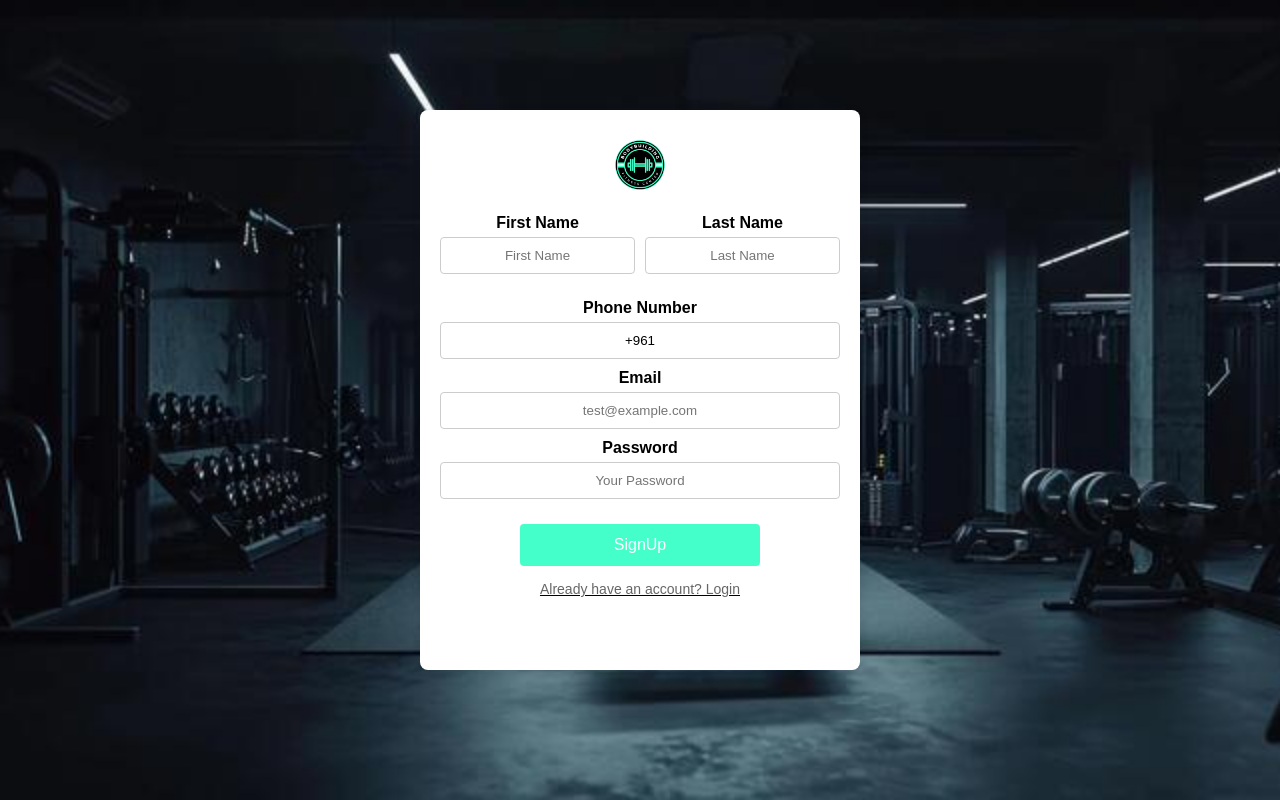
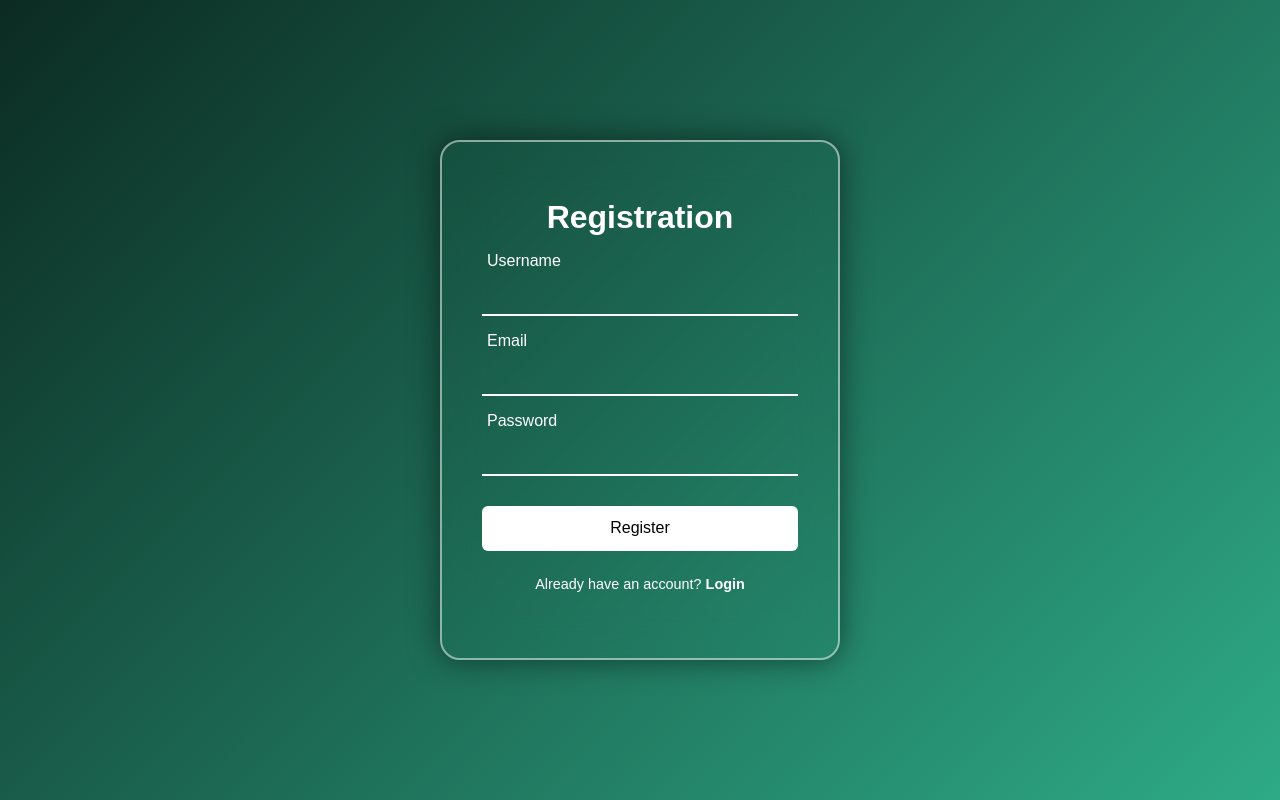
Before and after one commit to SobhyDaaboul/GymApp_FrontEnd, a React (Create React App) app: page /SignUp in a window 1280 px wide. Built offline with nearby package versions, Linux system fonts and the light colour scheme.

Commit message:
fixing all pages

```diff
--- a/package.json
+++ b/package.json
@@ -3,6 +3,7 @@
   "version": "0.1.0",
   "private": true,
   "dependencies": {
+    "@ionic/react": "^8.4.2",
     "cra-template": "1.2.0",
     "react": "^19.0.0",
     "react-dom": "^19.0.0",
--- a/src/App.js
+++ b/src/App.js
@@ -1,8 +1,8 @@
 import { Routes, Route } from "react-router-dom";
 import {
   LoginPage,
+  SignUpPage,
   HomePage,
-  SignUpPage,
   ClassesPage,
   MyWorkoutPage,
   PtSessionsPage,
@@ -11,8 +11,8 @@ import {
 
 const routes = [
   { path: "/", element: <LoginPage /> },
+  { path: "/home-page", element: <HomePage /> },
   { path: "/SignUp", element: <SignUpPage /> },
-  { path: "/home-page", element: <HomePage /> },
   { path: "/create-membership", element: <MembershipCreationPage /> },
   { path: "/Classes", element: <ClassesPage /> },
   { path: "/MyWorkout", element: <MyWorkoutPage /> },
--- a/src/CSS/AutoCarousel.module.css
+++ b/src/CSS/AutoCarousel.module.css
@@ -1,6 +1,6 @@
 .carousel {
   overflow: hidden;
-  width: 100vw;
+  width: 100%;
   height: calc(100vh - 60px);
   margin-top: 0;
   padding: 0;
--- a/src/CSS/LoginForm.module.css
+++ b/src/CSS/LoginForm.module.css
@@ -1,91 +1,130 @@
-body {
-  font-family: Arial, sans-serif;
+* {
   margin: 0;
   padding: 0;
-  background-image: url("../assets/images/gymbackground.jpg");
-  background-size: cover;
-  background-position: center;
-  background-repeat: no-repeat;
+  box-sizing: border-box;
+  font-family: "Poppins", sans-serif;
 }
 
-.mainclass {
+.container {
   display: flex;
   justify-content: center;
   align-items: center;
-  height: 100vh;
-  flex-direction: column;
+  min-height: 100vh;
+  background: linear-gradient(-45deg, #45ffca, #000000, #45ffca);
+  background-size: 400% 400%;
+  animation: gradient 15s ease infinite;
 }
 
-.card {
-  background-color: #ffffff;
-  padding: 35px;
-  border-radius: 8px;
-  box-shadow: 0 2px 10px rgba(0, 0, 0, 0.1);
-  width: 400px;
-  height: 500px;
+@keyframes gradient {
+  0% {
+    background-position: 0% 50%;
+  }
+  50% {
+    background-position: 100% 50%;
+  }
+  100% {
+    background-position: 0% 50%;
+  }
 }
 
-.logo {
-  margin-bottom: 5px;
+.wrapper {
+  position: relative;
+  width: 400px;
+  height: 440px;
+  background: transparent;
+  border: 2px solid rgba(255, 255, 255, 0.5);
+  border-radius: 20px;
+  backdrop-filter: blur(20px);
+  box-shadow: 0 0 30px rgba(0, 0, 0, 0.5);
+  display: flex;
+  justify-content: center;
+  align-items: center;
+  overflow: hidden;
+}
+
+.wrapper .form-box {
+  width: 100%;
+  padding: 40px;
+}
+
+.form-box h2 {
+  font-size: 2em;
+  color: #fff;
   text-align: center;
 }
 
-.logo img {
-  width: 150px;
-  height: 150px;
-  border-radius: 50%;
-  background-color: black;
+.input-box {
+  position: relative;
+  width: 100%;
+  height: 50px;
+  border-bottom: 2px solid #fff;
+  margin: 30px 0;
 }
 
-.formgroup {
-  margin-bottom: 15px;
-  text-align: center;
+.input-box label {
+  position: absolute;
+  top: 50%;
+  left: 5px;
+  transform: translateY(-50%);
+  font-size: 1em;
+  color: #fff;
+  font-weight: 500;
+  pointer-events: none;
+  transition: 0.5s;
 }
 
-.formgroup label {
-  display: block;
-  font-size: 14px;
-  color: #333;
-  margin-bottom: 5px;
+.input-box input:focus ~ label,
+.input-box input:valid ~ label {
+  top: -5px;
 }
 
-.formgroup input {
+.input-box input {
   width: 100%;
-  padding: 10px;
-  border: 1px solid #ccc;
-  border-radius: 4px;
-  font-size: 14px;
-  text-align: center;
+  height: 100%;
+  background: transparent;
+  border: none;
+  outline: none;
+  font-size: 1em;
+  color: #fff;
+  font-weight: 600;
+  padding: 0 35px 0 5px;
 }
 
-.loginbutton {
-  width: 100%;
-  padding: 10px;
-  margin: 15px 0;
-  background-color: #45ffca;
+.input-box .icon {
+  position: absolute;
+  right: 8px;
+  font-size: 1.2em;
   color: #fff;
-  border: none;
-  border-radius: 4px;
-  font-size: 16px;
-  cursor: pointer;
+  line-height: 57px;
 }
 
-.loginbutton:hover {
-  background-color: black;
+.btn {
+  width: 100%;
+  height: 45px;
+  background: #fff;
+  border: none;
+  outline: none;
+  border-radius: 6px;
+  cursor: pointer;
+  font-size: 1em;
+  color: #000;
+  font-weight: 500;
 }
 
-.createaccountbutton {
-  width: 100%;
-  padding: 10px;
-  background-color: transparent;
-  color: #45ffca;
-  border: 2px solid #45ffca;
-  border-radius: 4px;
-  font-size: 16px;
-  cursor: pointer;
+.login-register {
+  font-size: 0.9em;
+  color: #fff;
+  text-align: center;
+  font-weight: 500;
+  margin: 25px 0 10px;
 }
 
-.createaccountbutton:hover {
-  background-color: #45ffca;
+.login-register p a {
   color: #fff;
+  text-decoration: none;
+  font-weight: 600;
 }
+
+.login-register p a:hover {
+  text-decoration: underline;
+}
--- a/src/CSS/SignUpForm.module.css
+++ b/src/CSS/SignUpForm.module.css
@@ -1,164 +1,136 @@
-body {
-  font-family: Arial, sans-serif;
+* {
   margin: 0;
   padding: 0;
-  background-image: url("../assets/images/gymbackground.jpg");
-  background-size: cover;
-  background-position: center;
-  background-repeat: no-repeat;
+  box-sizing: border-box;
+  font-family: "Poppins", sans-serif;
 }
 
-.mainclass {
+.container {
   display: flex;
   justify-content: center;
   align-items: center;
-  height: 100vh;
-  flex-direction: column;
+  min-height: 100vh;
+  background: linear-gradient(-45deg, #45ffca, black, #45ffca);
+  background-size: 400% 400%;
+  animation: gradient 15s ease infinite;
 }
 
-.formclass {
-  background-color: #ffffff;
-  padding: 20px 20px;
-  border-radius: 8px;
-  box-shadow: 0 2px 10px rgba(0, 0, 0, 0.1);
-  width: 400px;
-  height: auto;
-  min-height: 520px;
-  max-height: 90vh;
-  display: flex;
-  flex-direction: column;
-  margin-bottom: 20px;
-  overflow-y: hidden;
+@keyframes gradient {
+  0% {
+    background-position: 0% 50%;
+  }
+  50% {
+    background-position: 100% 50%;
+  }
+  100% {
+    background-position: 0% 50%;
+  }
 }
 
-.formclass div {
-  margin-bottom: 10px;
+.wrapper {
+  position: relative;
+  width: 400px;
+  height: 520px;
+  background: transparent;
+  border: 2px solid rgba(255, 255, 255, 0.5);
+  border-radius: 20px;
+  backdrop-filter: blur(20px);
+  box-shadow: 0 0 30px rgba(0, 0, 0, 0.5);
+  display: flex;
+  justify-content: center;
+  align-items: center;
+  overflow: hidden;
+  transform: scale(1);
 }
 
-.logo {
+.wrapper .form-box {
+  width: 100%;
+  padding: 40px;
+}
+
+.wrapper .form-box.register {
+  position: relative;
+  transform: none;
+}
+
+.form-box h2 {
+  font-size: 2em;
+  color: #fff;
   text-align: center;
 }
 
-.logo img {
-  width: 70px;
-  height: 70px;
-  border-radius: 50%;
-  background-color: black;
+.input-box {
+  position: relative;
+  width: 100%;
+  height: 50px;
+  border-bottom: 2px solid #fff;
+  margin: 30px 0;
 }
 
-.nameContainer {
-  display: flex;
-  justify-content: center;
-  margin-bottom: 10px;
-  border-color: black;
+.input-box label {
+  position: absolute;
+  top: 50%;
+  left: 5px;
+  transform: translateY(-50%);
+  font-size: 1em;
+  color: #fff;
+  font-weight: 500;
+  pointer-events: none;
+  transition: 0.5s;
 }
 
-.firstName {
-  flex: 1;
-  margin-right: 5px;
-  text-align: center;
+.input-box input:focus ~ label,
+.input-box input:valid ~ label {
+  top: -5px;
 }
 
-.lastName {
-  flex: 1;
-  margin-left: 5px;
-  text-align: center;
+.input-box input {
+  width: 100%;
+  height: 100%;
+  background: transparent;
+  border: none;
+  outline: none;
+  font-size: 1em;
+  color: #fff;
+  font-weight: 600;
+  padding: 0 35px 0 5px;
 }
 
-.number {
-  margin-top: 5px;
+.input-box .icon {
+  position: absolute;
+  right: 8px;
+  font-size: 1.2em;
+  color: #fff;
+  line-height: 57px;
 }
 
-.phoneNumber {
-  margin-top: 5px;
-  text-align: center;
+.btn {
+  width: 100%;
+  height: 45px;
+  background: #fff;
+  border: none;
+  outline: none;
+  border-radius: 6px;
+  cursor: pointer;
+  font-size: 1em;
+  color: #000;
+  font-weight: 500;
 }
 
-label {
-  display: block;
-  margin-bottom: 5px;
-  font-weight: bold;
+.login-register {
+  font-size: 0.9em;
+  color: #fff;
   text-align: center;
+  font-weight: 500;
+  margin: 25px 0 10px;
 }
 
-input[type="text"],
-input[type="password"] {
-  width: 100%;
-  padding: 10px;
-  border: 1px solid #ccc;
-  border-radius: 4px;
-  box-sizing: border-box;
-  text-align: center;
+.login-register p a {
+  color: #fff;
+  text-decoration: none;
+  font-weight: 600;
 }
 
-input[type="text"]:focus,
-input[type="password"]:focus {
-  border-color: #45ffca;
-  outline: none;
+.login-register p a:hover {
+  text-decoration: underline;
 }
-
-.Password {
-  position: relative;
-  margin-bottom: 25px !important;
-}
-
-.Password span {
-  display: block;
-  text-align: center;
-  margin-top: 5px;
-  font-size: 14px;
-}
-
-.buttonContainer {
-  display: flex;
-  flex-direction: column;
-  gap: 10px;
-  width: 100%;
-  margin-top: 15px;
-  padding-top: 15px;
-  padding-bottom: 5px;
-}
-
-.Submitbtn,
-.loginBtn {
-  background-color: #45ffca;
-  color: white;
-  padding: 12px;
-  border: none;
-  border-radius: 4px;
-  cursor: pointer;
-  width: 60%;
-  font-size: 16px;
-  margin: 0 auto;
-  display: block;
-  transition: background-color 0.3s ease;
-}
-
-.loginBtn {
-  background-color: #666;
-}
-
-.loginBtn:hover {
-  background-color: #555;
-}
-
-.submitbtn {
-  text-decoration: none;
-  text-align: center;
-  display: block;
-}
-
-.submitbtn p {
-  color: #666;
-  margin-top: 15px;
-  font-size: 14px;
-  transition: color 0.3s ease;
-}
-
-.submitbtn p:hover {
-  color: #45ffca;
-}
-
-.Submitbtn:hover {
-  background-color: black;
-}
--- a/src/CSS/home-page.module.css
+++ b/src/CSS/home-page.module.css
@@ -8,6 +8,7 @@
   font-size: 1.8rem;
   font-weight: bold;
   font-style: italic;
+  color: #45ffca;
 }
 
 .homePage {
@@ -18,7 +19,7 @@
 }
 
 @media (max-width: 768px) {
-  .homePage{
-  flex-direction: column;
+  .homePage {
+    flex-direction: column;
   }
 }
--- a/src/Pages/SignUpPage.js
+++ b/src/Pages/SignUpPage.js
@@ -1,9 +1,11 @@
-import SignUpForm from '../components/Forms/SignUpForm';
+import SignUpForm from "../components/Forms/SignUpForm";
 
-function SignUpPage(){
+function SignUpPage() {
   return (
-    <SignUpForm/>
-  )
+    <div>
+      <SignUpForm />
+    </div>
+  );
 }
 
 export default SignUpPage;
--- a/src/components/Forms/LoginForm.js
+++ b/src/components/Forms/LoginForm.js
@@ -1,65 +1,48 @@
 import classes from "../../CSS/LoginForm.module.css";
-import Logo from "../../assets/icons/Logo.png";
+import { IonIcon } from "@ionic/react";
 import { Link } from "react-router-dom";
-import { useState } from "react";
 
 function LoginForm() {
-  const [email, setEmail] = useState("");
-  const [emailError, setEmailError] = useState(false);
-
-  const validateEmail = (email) => {
   return (
-      email.includes("@") &&
-      email.includes(".") &&
-      email.indexOf("@") < email.lastIndexOf(".")
-    );
-  };
-
-  const handleEmailChange = (e) => {
-    const value = e.target.value;
-    setEmail(value);
-    setEmailError(!validateEmail(value));
-  };
-
-  return (
-    <div className={classes.mainclass}>
-      <div className={classes.card}>
-        <div className={classes.logo}>
-          <img src={Logo} alt="Logo" />
+    <div className={classes.container}>
+      <div className={classes.wrapper}>
+        <div className={classes["form-box"]}>
+          <h2 className={classes.animation} style={{ "--i": 0, "--j": 21 }}>
+            Login
+          </h2>
+          <form action="">
+            <div
+              className={`${classes["input-box"]} ${classes.animation}`}
+              style={{ "--i": 1, "--j": 22 }}
+            >
+              <span className={classes.icon}>
+                <IonIcon name="mail"></IonIcon>
+              </span>
+              <input type="email" />
+              <label>Email</label>
             </div>
-        <form>
-          <div className={classes.formgroup}>
-            <label htmlFor="EmailAddress">Email Address</label>
-            <input
-              type="text"
-              id="emailaddress"
-              name="EmailAddress"
-              placeholder="Enter your email address"
-              value={email}
-              onChange={handleEmailChange}
-              style={{ borderColor: emailError ? "red" : "" }}
-            />
-          </div>
-          <div className={classes.formgroup}>
-            <label htmlFor="password">Password</label>
-            <input
-              type="password"
-              id="password"
-              name="password"
-              placeholder="Enter your password"
-            />
+            <div className={classes["input-box"]}>
+              <span className={classes.icon}>
+                <IonIcon name="lock-closed"></IonIcon>
+              </span>
+              <input type="password" />
+              <label>Password</label>
             </div>
             <Link to="/home-page">
-            <button type="submit" className={classes.loginbutton}>
+              <button type="submit" className={classes.btn}>
                 Login
               </button>
             </Link>
+            <div className={classes["login-register"]}>
+              <p>
+                Don't have an account?
+                <Link to="/SignUp" className={classes["register-link"]}>
+                  Register
+                </Link>
+              </p>
+            </div>
           </form>
-        <Link to="/SignUp">
-          <button className={classes.createaccountbutton}>
-            Create New Account
-          </button>
-        </Link>
+        </div>
       </div>
     </div>
   );
--- a/src/components/Forms/SignUpForm.js
+++ b/src/components/Forms/SignUpForm.js
@@ -1,131 +1,51 @@
-import React, { useState } from 'react';
-import classes from '../../CSS/SignUpForm.module.css';
-import Logo from '../../assets/icons/Logo.png';
-import { Link } from 'react-router-dom';
+import classes from "../../CSS/SignUpForm.module.css";
+import { Link } from "react-router-dom";
+import { IonIcon } from "@ionic/react";
 
-function SignUpForm(){
-  const [phone, setPhone] = useState('+961');
-  const [phoneError, setPhoneError] = useState(false);
-  const [firstName, setFirstName] = useState('');
-  const [firstNameError, setFirstNameError] = useState(false);
-  const [lastName, setLastName] = useState('');
-  const [lastNameError, setLastNameError] = useState(false);
-  const [email, setEmail] = useState('');
-  const [emailError, setEmailError] = useState(false);
-  const [password, setPassword] = useState('');
-  const [passwordError, setPasswordError] = useState(false);
-
-  const handleFirstNameChange = (e) => {
-    const value = e.target.value;
-    setFirstName(value);
-    setFirstNameError(!/^[A-Za-z]*$/.test(value));
-  };
-
-  const handleLastNameChange = (e) => {
-    const value = e.target.value;
-    setLastName(value);
-    setLastNameError(!/^[A-Za-z]*$/.test(value));
-  };
-
-  const handlePhoneChange = (e) => {
-    const value = e.target.value;
-    if (value.length <= 5) {
-      setPhone('+961 ');
-    } else {
-      setPhone(value);
-      const numberPart = value.replace("+961 ", "");
-      if (/^[0-9]*$/.test(numberPart) && numberPart.length <= 8) {
-        setPhoneError(false);
-      } else {
-        setPhoneError(true);
-      }
-    }
-  };
-
-  const handleEmailChange = (e) => {
-    const value = e.target.value;
-    setEmail(value);
-    setEmailError(!value.includes('@') || !value.includes('.') || value.indexOf('@') > value.lastIndexOf('.'));
-  };
-
-  const handlePasswordChange = (e) => {
-    const value = e.target.value;
-    setPassword(value);
-    const strongPasswordRegex = /^(?=.*[a-z])(?=.*[A-Z])(?=.*\d)(?=.*[@$!%*?&])[A-Za-z\d@$!%*?&]{8,}$/;
-    setPasswordError(!strongPasswordRegex.test(value));
-  };
-
+function SignUpForm() {
   return (
-    <div className={classes.mainclass}>
-      <form className={classes.formclass}>
-        <div className={classes.logo}>
-          <img src={Logo} alt="Logo"/>
+    <div className={classes.container}>
+      <div className={classes.wrapper}>
+        <div className={classes["form-box"] + " " + classes.register}>
+          <h2>Registration</h2>
+          <form action="#">
+            <div className={classes["input-box"]}>
+              <span className={classes.icon}>
+                <IonIcon name="person"></IonIcon>
+              </span>
+              <input type="text" />
+              <label>Username</label>
+            </div>
+            <div className={classes["input-box"]}>
+              <span className={classes.icon}>
+                <IonIcon name="mail"></IonIcon>
+              </span>
+              <input type="email" />
+              <label>Email</label>
+            </div>
+            <div className={classes["input-box"]}>
+              <span className={classes.icon}>
+                <IonIcon name="lock-closed"></IonIcon>
+              </span>
+              <input type="password" />
+              <label>Password</label>
+            </div>
+            <Link to="/home-page">
+              <button type="submit" className={classes.btn}>
+                Register
+              </button>
+            </Link>
+            <div className={classes["login-register"]}>
+              <p>
+                Already have an account?{" "}
+                <Link to="/" className={classes["login-link"]}>
+                  Login
+                </Link>
+              </p>
+            </div>
+          </form>
         </div>
-        <div className={classes.nameContainer}>
-            <div className={classes.firstName}>
-              <label>First Name</label>
-              <input
-                type="text"
-                placeholder='First Name'
-                value={firstName}
-                onChange={handleFirstNameChange}
-                style={{ borderColor: firstNameError ? 'red' : '' }}
-              />
-            </div>
-            <div className={classes.lastName}>
-              <label>Last Name</label>
-              <input
-                type="text"
-                placeholder='Last Name'
-                value={lastName}
-                onChange={handleLastNameChange}
-                style={{ borderColor: lastNameError ? 'red' : '' }}
-              />
-            </div>
-        </div>
-          <div className={classes.Number}>
-            <label className={classes.phoneNumber}>Phone Number</label>
-            <input
-              type="text"
-              value={phone}
-              onChange={handlePhoneChange}
-              style={{ borderColor: phoneError ? 'red' : '' }}
-            />
-          </div>
-          <div className={classes.Email}>
-            <label>Email</label>
-            <input
-              type="text"
-              placeholder="test@example.com"
-              value={email}
-              onChange={handleEmailChange}
-              style={{ borderColor: emailError ? 'red' : '' }}
-            />
-          </div>
-          <div className={classes.Password}>
-            <label>Password</label>
-            <input
-              type="password"
-              placeholder="Your Password"
-              value={password}
-              onChange={handlePasswordChange}
-              style={{ borderColor: passwordError ? 'red' : '' }}
-            />
-            {password && (
-              <span style={{ color: passwordError ? 'red' : 'green', fontSize: '14px', marginTop: '5px' }}>
-                {passwordError ? 'Password not strong' : 'Strong password'}
-              </span>
-            )}
-          </div>
-          <div>
-          <Link to='/home-page' className={classes.submitbtn}>
-            <button className={classes.Submitbtn}>SignUp</button>
-          </Link>
-          <Link to='/' className={classes.submitbtn} style={{ textDecoration: 'underline', textDecorationColor: 'black' }}>
-            <p>Already have an account? Login</p>
-          </Link>
-          </div>
-      </form>
+      </div>
     </div>
   );
 }
```
Also changed, not shown: src/Pages/HomePage.js (+0 -11 lines), src/Pages/index.js (+7 -7 lines), 2 other files (tests, documents, lock files or other folders). Lines whose indentation alone changed are shown as unchanged.
